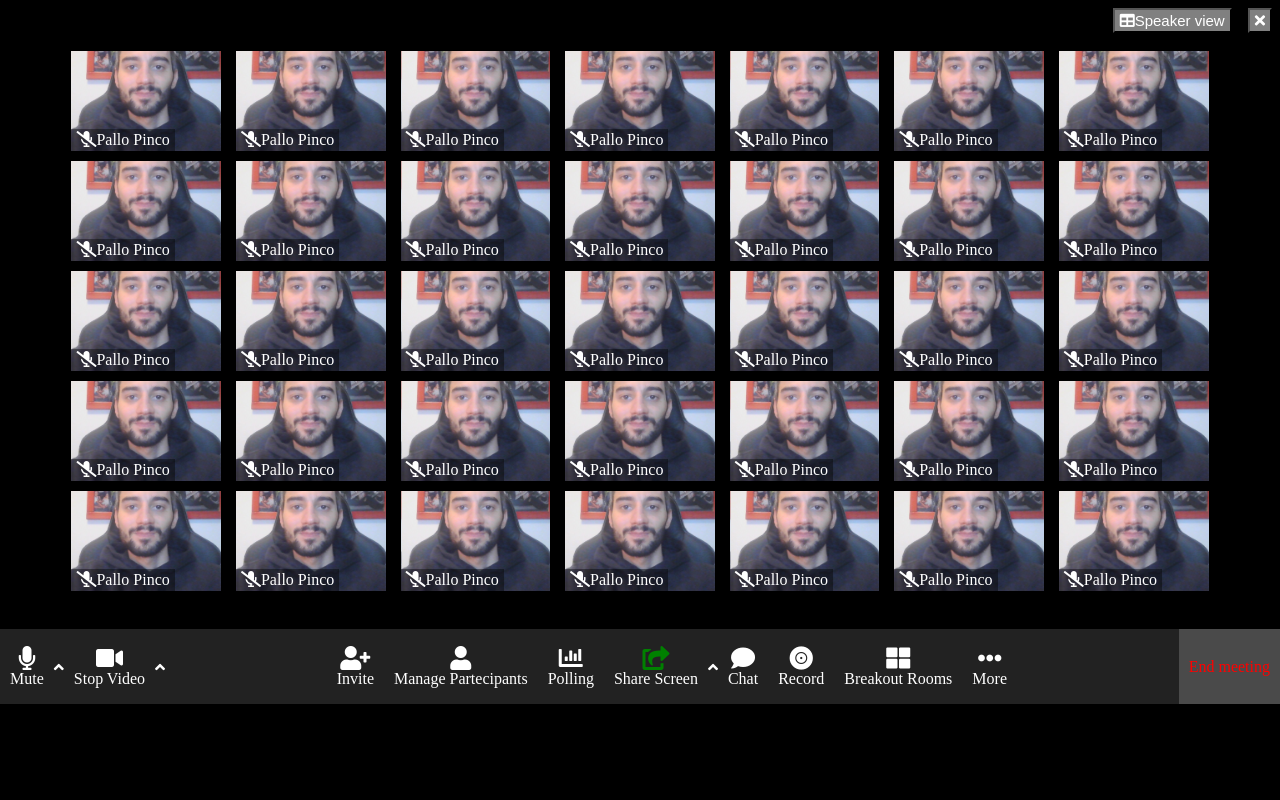
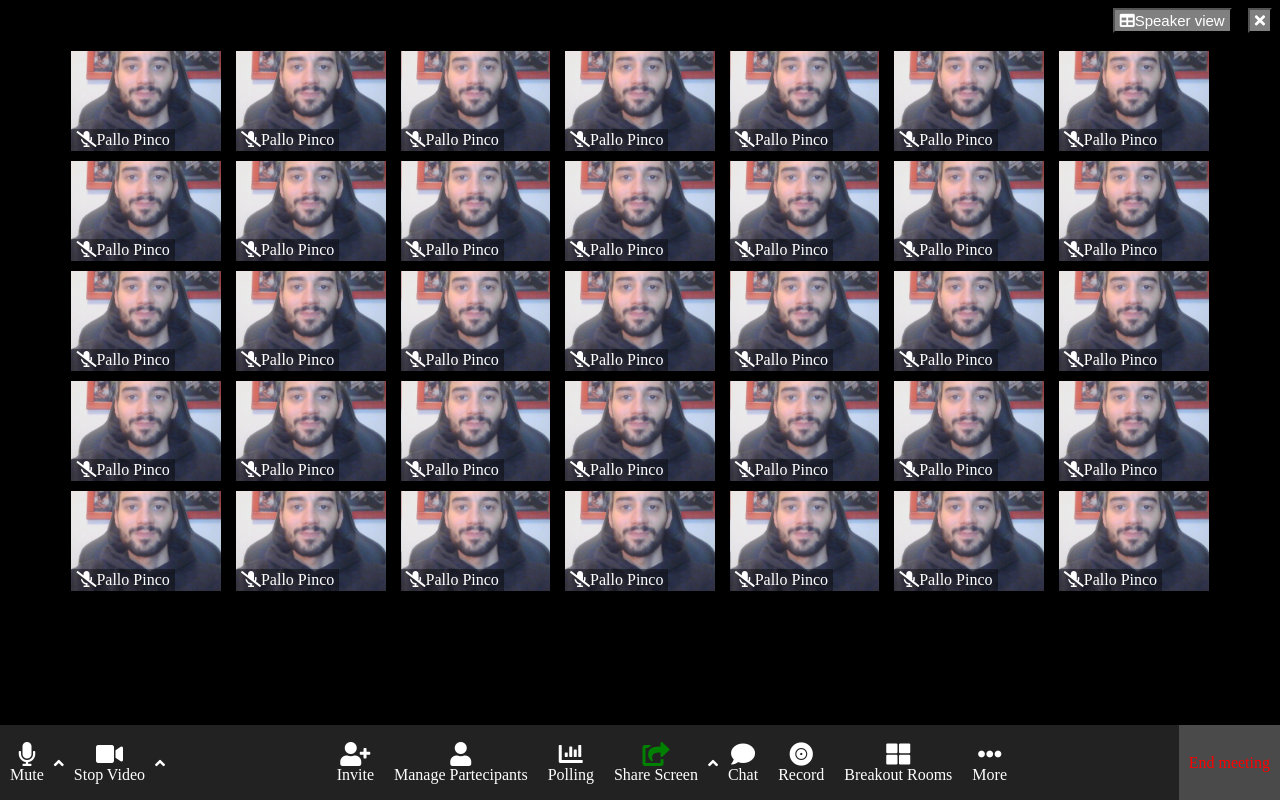
Before and after one commit to Fabio-F16/html-css-zoom, a plain HTML site: page index.html in a window 1280 px wide. Drawn offline with Linux system fonts and the light colour scheme.

Commit message:
Aggiunto position:absolute alla nav

```diff
--- a/index.html
+++ b/index.html
@@ -13,6 +13,7 @@
 </head>
 
 <body>
+    <div class="big-container">
 
         <header class="flex">
             <button><i class="fas fa-table"></i>Speaker view</button>
@@ -225,6 +226,10 @@
         </nav>
 
 
+    </div>
+
+
+
 
 
 
--- a/style.css
+++ b/style.css
@@ -19,6 +19,11 @@ body{
 
 .flex{
     display: flex;
+}
+
+.big-container{
+    height: 100vh;
+    position: relative;
 }
 
 header{
@@ -58,6 +63,10 @@ nav{
     height: 75px;
     margin-top: 3%;
     background-color: #222222;
+    position: absolute;
+    bottom: 0px;
+    right: 0px;
+    left: 0px;
 }
 
 nav > *{
```
Lines whose indentation alone changed are shown as unchanged.
